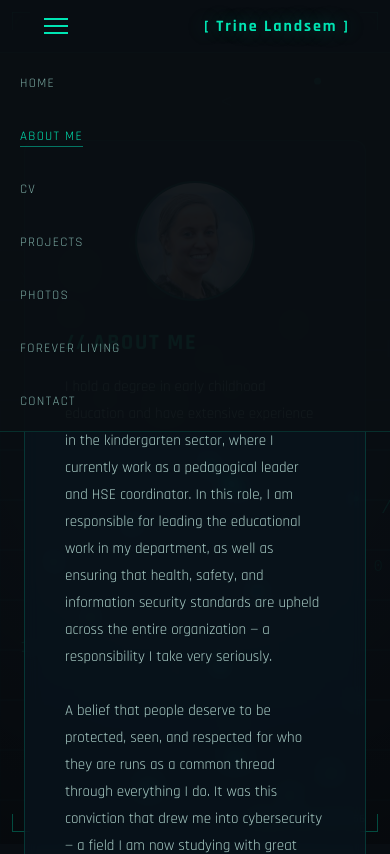
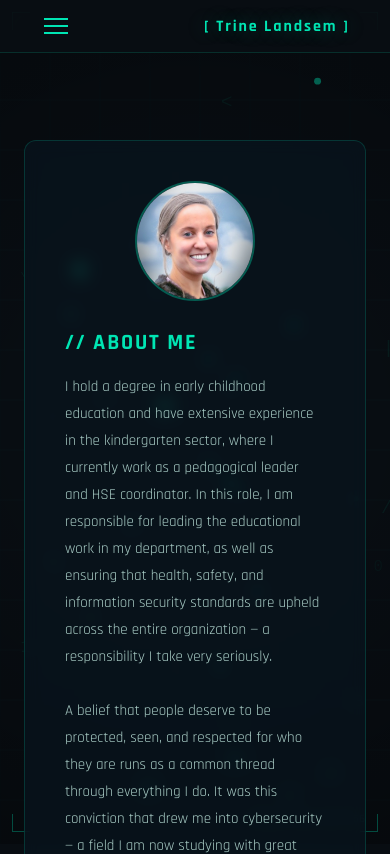
Before and after one commit to tlandsem/tlandsem.github.io, a Flask app: page /about in a window 390 px wide. Shown: the top 854 px of the page. Run offline with Flask 3, Linux system fonts and the light colour scheme.

Commit message:
Fix mobile menu toggle

```diff
--- a/templates/base.html
+++ b/templates/base.html
@@ -30,23 +30,6 @@
     height: 2px;
     background: #00e5b3;
     transition: 0.3s;
-}
-
-@media (max-width: 768px) {
-  .hamburger { display: flex; }
-  nav ul {
-    display: none;
-    flex-direction: column;
-    position: fixed;
-    top: 52px;
-    left: 0;
-    width: 100%;
-    background: rgba(10,15,20,0.95);
-    padding: 20px;
-    gap: 20px;
-    border-bottom: 1px solid rgba(0,200,160,0.18);
-  }
-  nav ul.open { display: flex; }
   }
 
   nav {
@@ -95,6 +78,23 @@
     padding-bottom: 2px;
   }
 
+  @media (max-width: 768px) {
+    .hamburger { display: flex; }
+    nav ul {
+      display: none;
+      flex-direction: column;
+      position: fixed;
+      top: 52px;
+      left: 0;
+      width: 100%;
+      background: rgba(10,15,20,0.95);
+      padding: 20px;
+      gap: 20px;
+      border-bottom: 1px solid rgba(0,200,160,0.18);
+    }
+    nav ul.open { display: flex; }
+  }
+
   .page-content {
     position: relative;
     z-index: 10;
@@ -140,14 +140,14 @@
         <span></span>
     </button>
     <a class="logo" href="/">[ Trine Landsem ]</a>
-    <ul>
-        <li><a href="/" onclick="toggleMenu()" {% if request.path == '/' %}class="active"{% endif %}>Home</a></li>
-        <li><a href="/about" onclick="toggleMenu()" {% if request.path == '/about' %}class="active"{% endif %}>About me</a></li>
-        <li><a href="/cv" onclick="toggleMenu()" {% if request.path == '/cv' %}class="active"{% endif %}>CV</a></li>
-        <li><a href="/projects" onclick="toggleMenu()" {% if request.path == '/projects' %}class="active"{% endif %}>Projects</a></li>
-        <li><a href="/photos" onclick="toggleMenu()" {% if request.path == '/photos' %}class="active"{% endif %}>Photos</a></li>
-        <li><a href="/forever" onclick="toggleMenu()" {% if request.path == '/forever' %}class="active"{% endif %}>Forever Living</a></li>
-        <li><a href="/contact" onclick="toggleMenu()" {% if request.path == '/contact' %}class="active"{% endif %}>Contact</a></li>
+    <ul id="nav-menu">
+        <li><a href="/" {% if request.path == '/' %}class="active"{% endif %}>Home</a></li>
+        <li><a href="/about" {% if request.path == '/about' %}class="active"{% endif %}>About me</a></li>
+        <li><a href="/cv" {% if request.path == '/cv' %}class="active"{% endif %}>CV</a></li>
+        <li><a href="/projects" {% if request.path == '/projects' %}class="active"{% endif %}>Projects</a></li>
+        <li><a href="/photos" {% if request.path == '/photos' %}class="active"{% endif %}>Photos</a></li>
+        <li><a href="/forever" {% if request.path == '/forever' %}class="active"{% endif %}>Forever Living</a></li>
+        <li><a href="/contact" {% if request.path == '/contact' %}class="active"{% endif %}>Contact</a></li>
     </ul>
 </nav>
 
@@ -156,10 +156,17 @@
 </div>
 
 <script>
+function toggleMenu() {
+  document.getElementById('nav-menu').classList.toggle('open');
+}
 
-function toggleMenu() {
-  document.querySelector('nav ul').classList.toggle('open');
-}
+// Lukk menyen når en lenke trykkes
+document.querySelectorAll('#nav-menu a').forEach(link => {
+  link.addEventListener('click', () => {
+    document.getElementById('nav-menu').classList.remove('open');
+  });
+});
+
 const canvas = document.getElementById('c');
 const ctx = canvas.getContext('2d');
 
@@ -230,21 +237,18 @@ function draw() {
   ctx.fillStyle = '#080d12';
   ctx.fillRect(0, 0, W, H);
 
-  // Grid
   const gStep = 50;
   ctx.strokeStyle = 'rgba(0,180,140,0.055)';
   ctx.lineWidth = 0.5;
   for (let x = 0; x < W; x += gStep) { ctx.beginPath(); ctx.moveTo(x, 0); ctx.lineTo(x, H); ctx.stroke(); }
   for (let y = 0; y < H; y += gStep) { ctx.beginPath(); ctx.moveTo(0, y); ctx.lineTo(W, y); ctx.stroke(); }
 
-  // Vignette
   const vg = ctx.createRadialGradient(W/2, H/2, H*0.2, W/2, H/2, H*0.85);
   vg.addColorStop(0, 'rgba(0,0,0,0)');
   vg.addColorStop(1, 'rgba(0,0,0,0.55)');
   ctx.fillStyle = vg;
   ctx.fillRect(0, 0, W, H);
 
-  // Falling glyphs
   for (const g of glyphs) {
     ctx.save(); ctx.globalAlpha = g.alpha;
     ctx.fillStyle = '#00e5b3';
@@ -254,7 +258,6 @@ function draw() {
     if (g.y > H + 30) { g.y = -30; g.x = rand(0, W); g.char = GLYPHS[Math.floor(Math.random() * GLYPHS.length)]; }
   }
 
-  // Links
   for (const lk of links) {
     const a = nodes[lk.a], b = nodes[lk.b];
     const alpha = Math.max(0, 1 - lk.d / 160) * 0.55;
@@ -263,7 +266,6 @@ function draw() {
     ctx.beginPath(); ctx.moveTo(a.x, a.y); ctx.lineTo(b.x, b.y); ctx.stroke();
   }
 
-  // Packets
   for (let i = packets.length - 1; i >= 0; i--) {
     const pk = packets[i];
     pk.t += pk.speed;
@@ -278,7 +280,6 @@ function draw() {
     ctx.fillStyle = pk.color.replace('0.8', '0.12').replace('0.85', '0.12'); ctx.fill();
   }
 
-  // Nodes
   const t = frame * 0.012;
   for (const n of nodes) {
     n.x += n.vx; n.y += n.vy;
```
Lines whose indentation alone changed are shown as unchanged.
